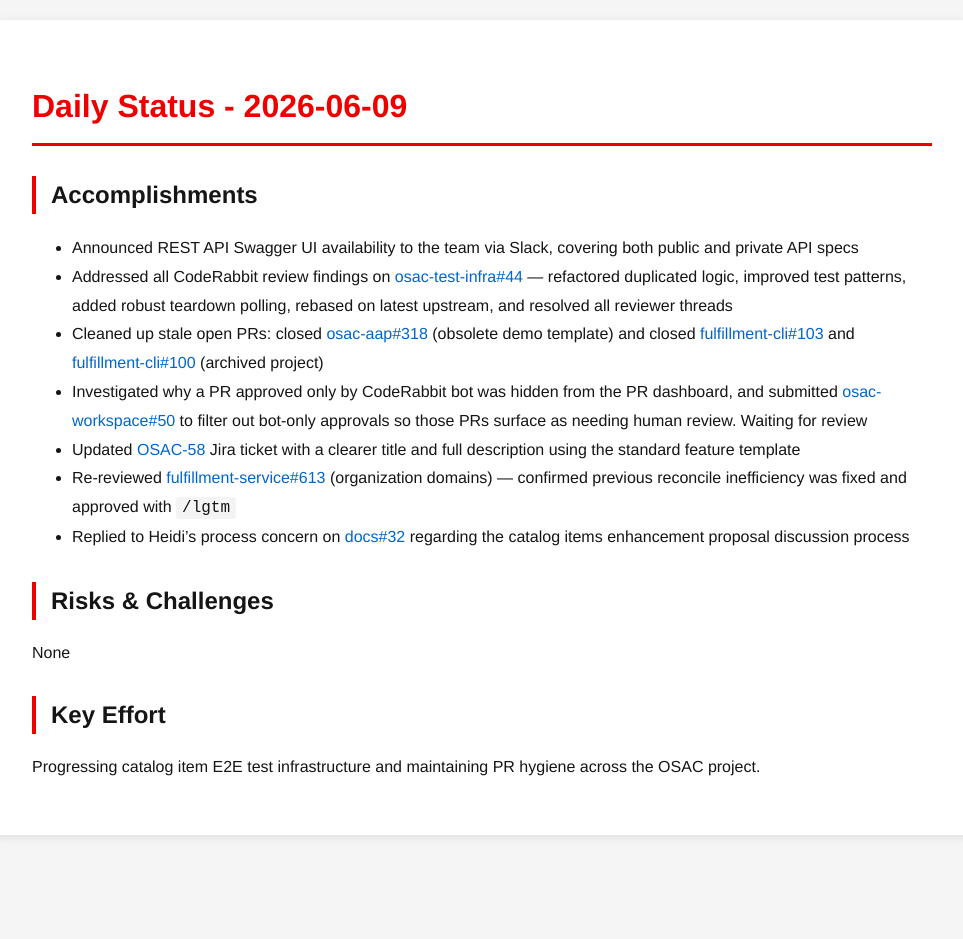
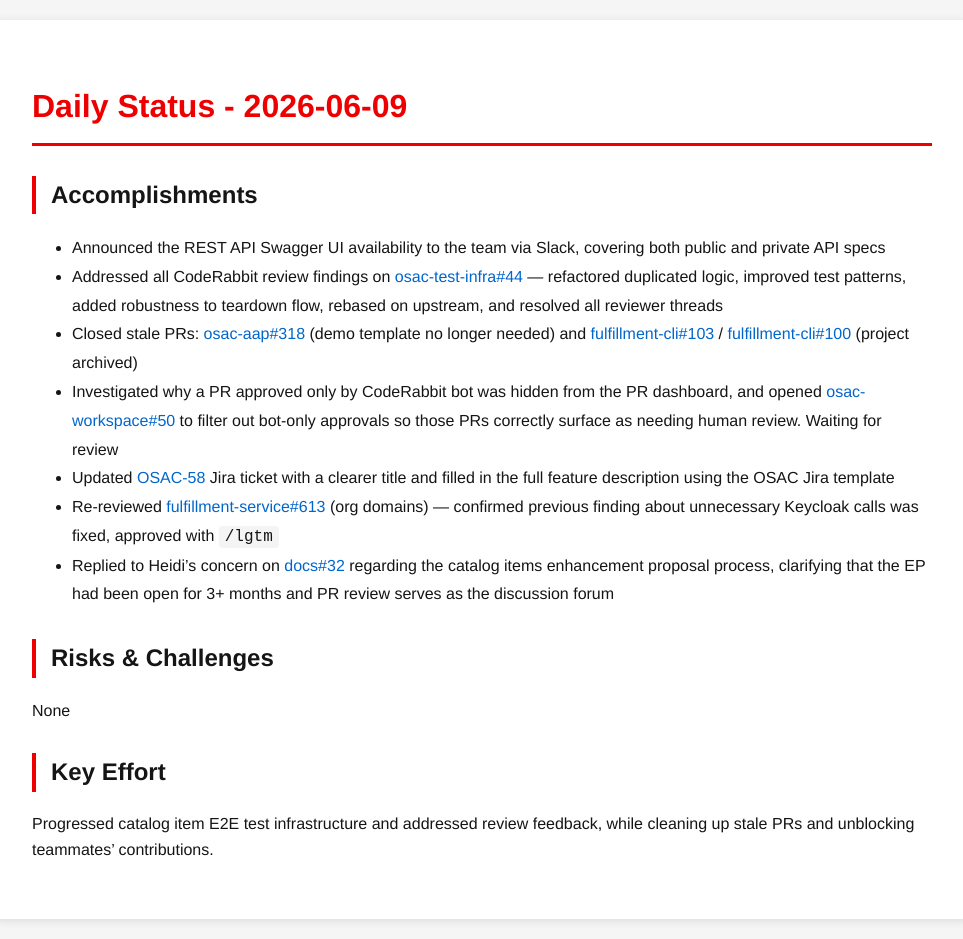
Before and after one commit to tzvatot/daily-status, a Jekyll site: the page built from 2026-06-09.md, in a window 1280 px wide. Shown: the whole page, without its empty margins (158-1121 px from the left). Built offline with Jekyll 4.4.1, drawn with Linux system fonts in a browser that asks for light colours; before the commit the page ends 900 px from its top, so only the background shows below that.

Commit message:
Daily status update - 2026-06-09

```diff
--- a/2026-06-09.md
+++ b/2026-06-09.md
@@ -7,16 +7,16 @@
 # Daily Status - 2026-06-09
 
 ## Accomplishments
-- Announced REST API Swagger UI availability to the team via Slack, covering both public and private API specs
-- Addressed all CodeRabbit review findings on [osac-test-infra#44](https://github.com/osac-project/osac-test-infra/pull/44) — refactored duplicated logic, improved test patterns, added robust teardown polling, rebased on latest upstream, and resolved all reviewer threads
-- Cleaned up stale open PRs: closed [osac-aap#318](https://github.com/osac-project/osac-aap/pull/318) (obsolete demo template) and closed [fulfillment-cli#103](https://github.com/osac-project/fulfillment-cli/pull/103) and [fulfillment-cli#100](https://github.com/osac-project/fulfillment-cli/pull/100) (archived project)
-- Investigated why a PR approved only by CodeRabbit bot was hidden from the PR dashboard, and submitted [osac-workspace#50](https://github.com/osac-project/osac-workspace/pull/50) to filter out bot-only approvals so those PRs surface as needing human review. Waiting for review
-- Updated [OSAC-58](https://redhat.atlassian.net/browse/OSAC-58) Jira ticket with a clearer title and full description using the standard feature template
-- Re-reviewed [fulfillment-service#613](https://github.com/osac-project/fulfillment-service/pull/613) (organization domains) — confirmed previous reconcile inefficiency was fixed and approved with `/lgtm`
-- Replied to Heidi's process concern on [docs#32](https://github.com/osac-project/docs/pull/32) regarding the catalog items enhancement proposal discussion process
+- Announced the REST API Swagger UI availability to the team via Slack, covering both public and private API specs
+- Addressed all CodeRabbit review findings on [osac-test-infra#44](https://github.com/osac-project/osac-test-infra/pull/44) — refactored duplicated logic, improved test patterns, added robustness to teardown flow, rebased on upstream, and resolved all reviewer threads
+- Closed stale PRs: [osac-aap#318](https://github.com/osac-project/osac-aap/pull/318) (demo template no longer needed) and [fulfillment-cli#103](https://github.com/osac-project/fulfillment-cli/pull/103) / [fulfillment-cli#100](https://github.com/osac-project/fulfillment-cli/pull/100) (project archived)
+- Investigated why a PR approved only by CodeRabbit bot was hidden from the PR dashboard, and opened [osac-workspace#50](https://github.com/osac-project/osac-workspace/pull/50) to filter out bot-only approvals so those PRs correctly surface as needing human review. Waiting for review
+- Updated [OSAC-58](https://redhat.atlassian.net/browse/OSAC-58) Jira ticket with a clearer title and filled in the full feature description using the OSAC Jira template
+- Re-reviewed [fulfillment-service#613](https://github.com/osac-project/fulfillment-service/pull/613) (org domains) — confirmed previous finding about unnecessary Keycloak calls was fixed, approved with `/lgtm`
+- Replied to Heidi's concern on [docs#32](https://github.com/osac-project/docs/pull/32) regarding the catalog items enhancement proposal process, clarifying that the EP had been open for 3+ months and PR review serves as the discussion forum
 
 ## Risks & Challenges
 None
 
 ## Key Effort
-Progressing catalog item E2E test infrastructure and maintaining PR hygiene across the OSAC project.
+Progressed catalog item E2E test infrastructure and addressed review feedback, while cleaning up stale PRs and unblocking teammates' contributions.
```
